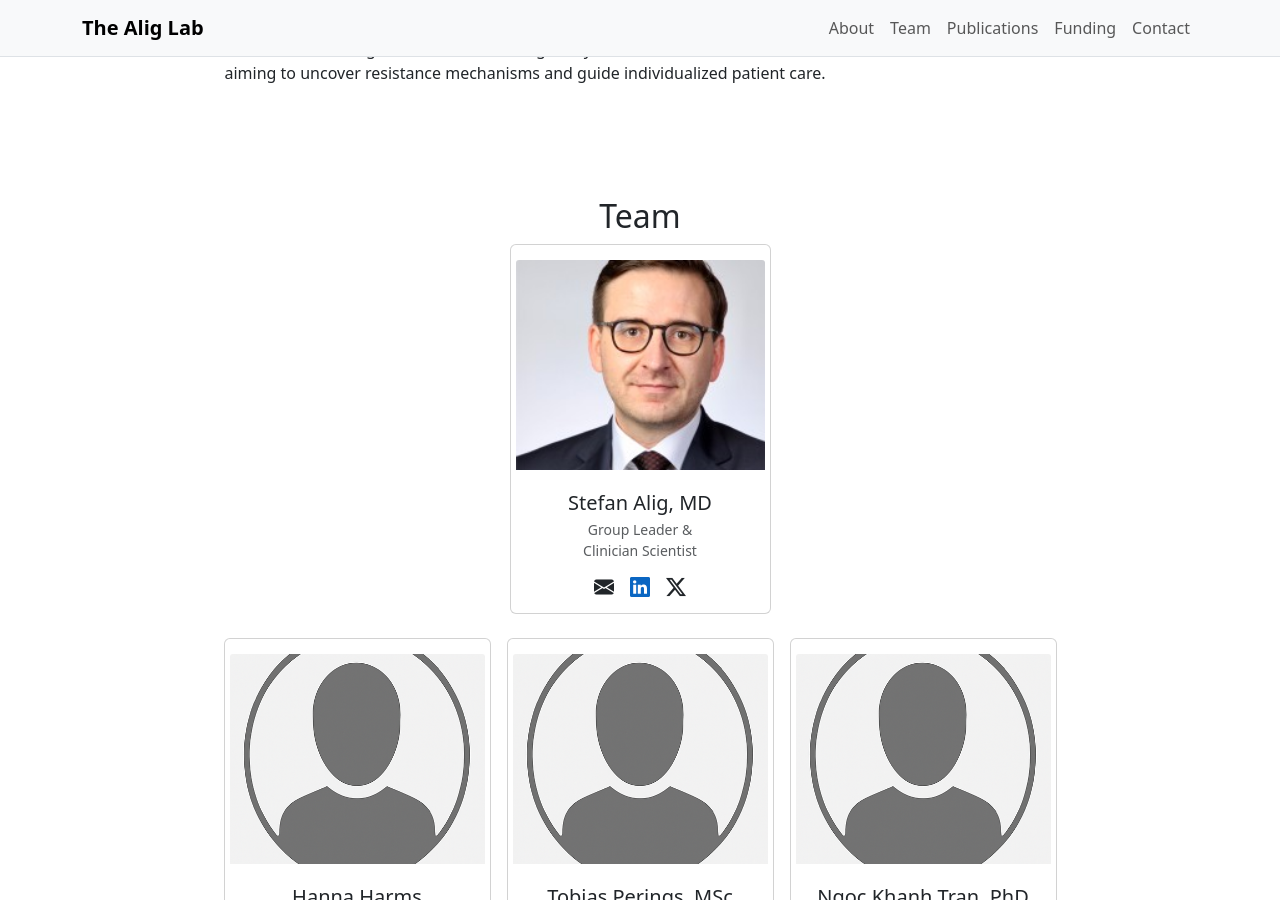
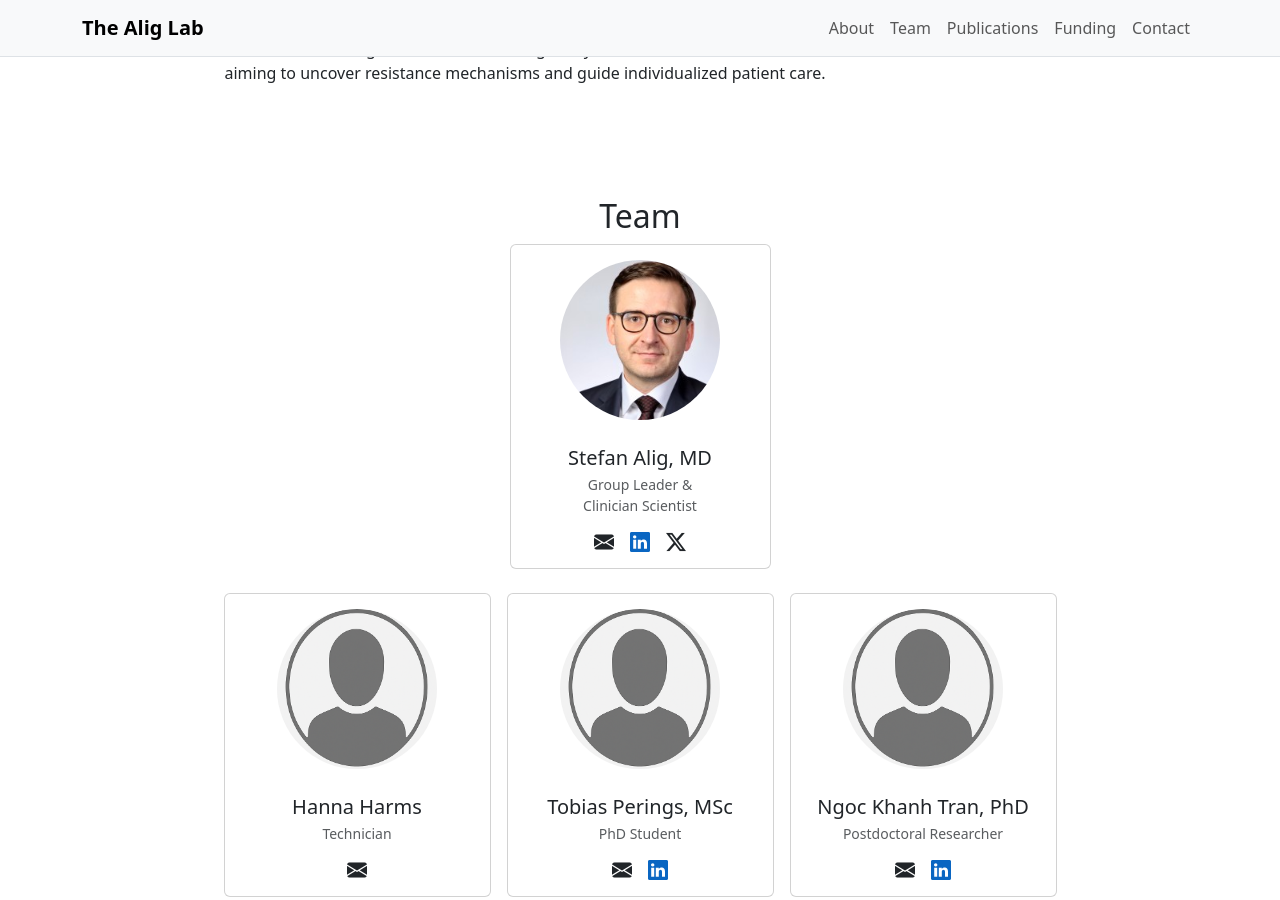
Before and after one commit to AligLab/AligLab.github.io, a Jekyll site: the page built from index.md, in a window 1280 px wide and 900 px high, scrolled down 979 px. Built offline with Jekyll 4.4.1, drawn with Linux system fonts in a browser that asks for light colours.

Commit message:
Update style.css

```diff
--- a/assets/css/style.css
+++ b/assets/css/style.css
@@ -43,14 +43,12 @@ section { background: transparent; }
 /* Team avatars: responsive circular, no overflow */
 /* Team card images */
 #team .card-img-top {
+  border-radius: 50%;
+  width: 160px;
+  height: 160px;
+  margin: 15px auto 10px; /* space above + centered */
+  display: block;
   object-fit: cover;
-  width: 100%;
-  height: 220px;         /* keep consistent height */
-  border-top-left-radius: 0.5rem;
-  border-top-right-radius: 0.5rem;
-  margin-top: 10px;      /* push image down a bit */
-  padding: 5px;          /* add breathing space inside */
-  background: #fff;      /* so padding shows as white border */
 }
 
 @media (max-width: 360px) {
```
